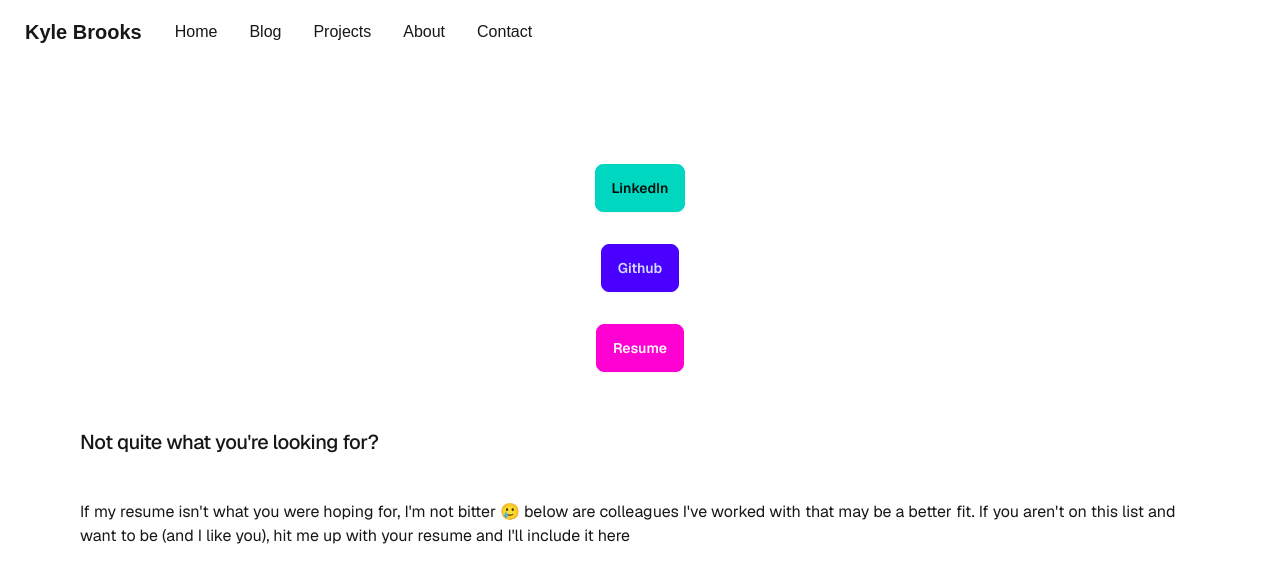
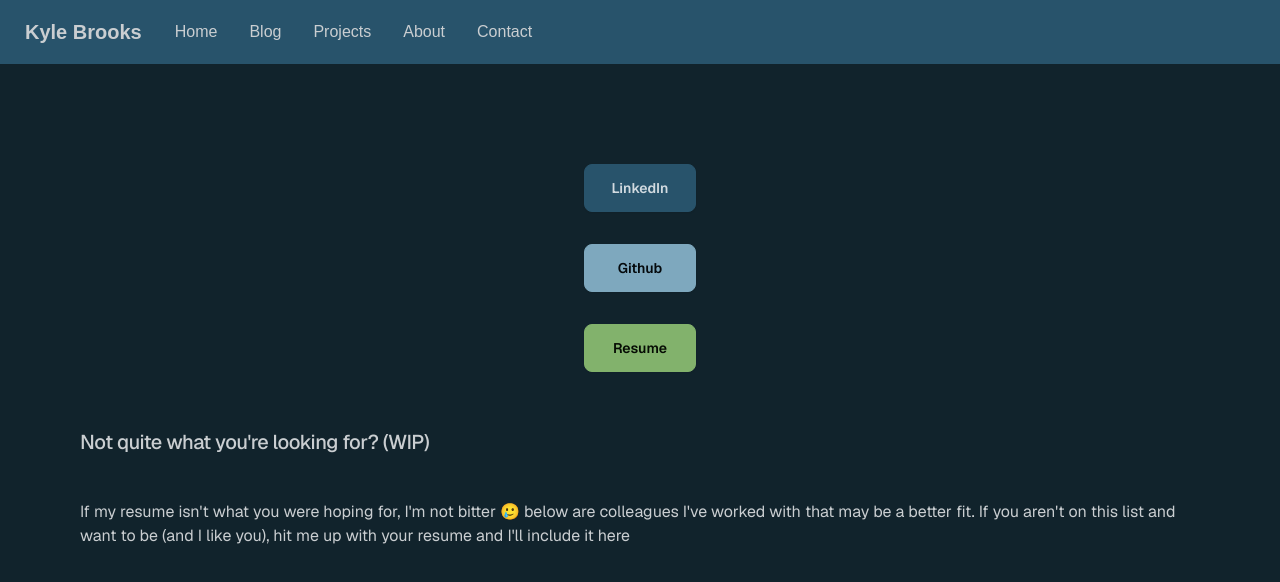
Before and after one commit to KyleBrooks242/website, a Next.js app: page /contact in a window 1280 px wide. Shown: the top 582 px of the page. Built offline with nearby package versions, Linux system fonts and the light colour scheme.

Commit message:
Add a 'theme' (that term is a stretch)

```diff
--- a/src/app/components/Header.tsx
+++ b/src/app/components/Header.tsx
@@ -4,14 +4,13 @@
 
 
     return (
-        <div className="navbar bg-base-100 ">
+        <div className="navbar bg-primary ">
         <a className="btn btn-ghost text-xl">Kyle Brooks</a>
         <Link className="link link-hover mx-4" href='/'>Home</Link>
         <Link className="link link-hover mx-4" href='/blog'>Blog</Link>
         <Link className="link link-hover mx-4" href='/projects'>Projects</Link>
         <Link className="link link-hover mx-4" href='/about'>About</Link>
         <Link className="link link-hover mx-4" href='/contact'>Contact</Link>
-
       </div>
     )
 }
--- a/src/app/contact/page.tsx
+++ b/src/app/contact/page.tsx
@@ -4,11 +4,11 @@
     return (
       <div className="grid grid-rows-[20px_1fr_20px] justify-items-center min-h-screen p-8 pb-20  sm:p-20 font-[family-name:var(--font-geist-sans)]">
         <main className="flex flex-col gap-8 row-start-2 items-center sm:items-start">
-          <Link className='btn btn-accent self-center' href='https://linkedin.com/in/kyle-brooks-a05053bb' target='_blank'>LinkedIn</Link>
-          <Link className='btn btn-primary self-center' href='https://github.com/KyleBrooks242' target='_blank'>Github</Link>
-          <Link className='btn btn-secondary self-center' href="/brooks_kyle_resume.pdf" download>Resume</Link>
+          <Link className='btn btn-primary w-28 self-center' href='https://linkedin.com/in/kyle-brooks-a05053bb' target='_blank'>LinkedIn</Link>
+          <Link className='btn btn-secondary w-28 self-center' href='https://github.com/KyleBrooks242' target='_blank'>Github</Link>
+          <Link className='btn btn-accent w-28 self-center' href="/brooks_kyle_resume.pdf" download>Resume</Link>
 
-          <h2 className='h2'>Not quite what you're looking for?</h2>
+          <h2 className='h2'>Not quite what you're looking for? (WIP)</h2>
           <p>
             If my resume isn't what you were hoping for, I'm not bitter 🥲 below are colleagues I've worked with that may be a better fit.
             If you aren't on this list and want to be (and I like you), hit me up with your resume and I'll include it here
--- a/src/app/globals.css
+++ b/src/app/globals.css
@@ -2,7 +2,7 @@
 @tailwind components;
 @tailwind utilities;
 
-:root {
+/* :root {
   --background: #ffffff;
   --foreground: #171717;
 }
@@ -12,7 +12,7 @@
     --background: #0a0a0a;
     --foreground: #ededed;
   }
-}
+} */
 
 body {
   color: var(--foreground);
--- a/tailwind.config.ts
+++ b/tailwind.config.ts
@@ -3,8 +3,6 @@
 
 export default {
   content: [
-    // "./src/pages/**/*.{js,ts,jsx,tsx,mdx}",
-    // "./src/components/**/*.{js,ts,jsx,tsx,mdx}",
     "./src/app/**/*.{js,ts,jsx,tsx,mdx}",
     "./src/posts/**/*.{js,ts,jsx,tsx,mdx}",
   ],
@@ -19,4 +17,21 @@
   plugins: [
     daisyui,
   ],
+  daisyui: {
+    themes: [
+      {
+        mytheme: {
+          primary: '#28536B', // Set your custom primary color here
+          secondary: '#7EA8BE', // Optional: set other theme colors
+          accent: '82B26C',
+          neutral: '#C2948A',
+          'base-100': '11232C',
+          info: '#3ABFF8',
+          success: '#36D399',
+          warning: '#FBBD23',
+          error: '#F87272',
+        },
+      },
+    ],
+  },
 } satisfies Config;
```
